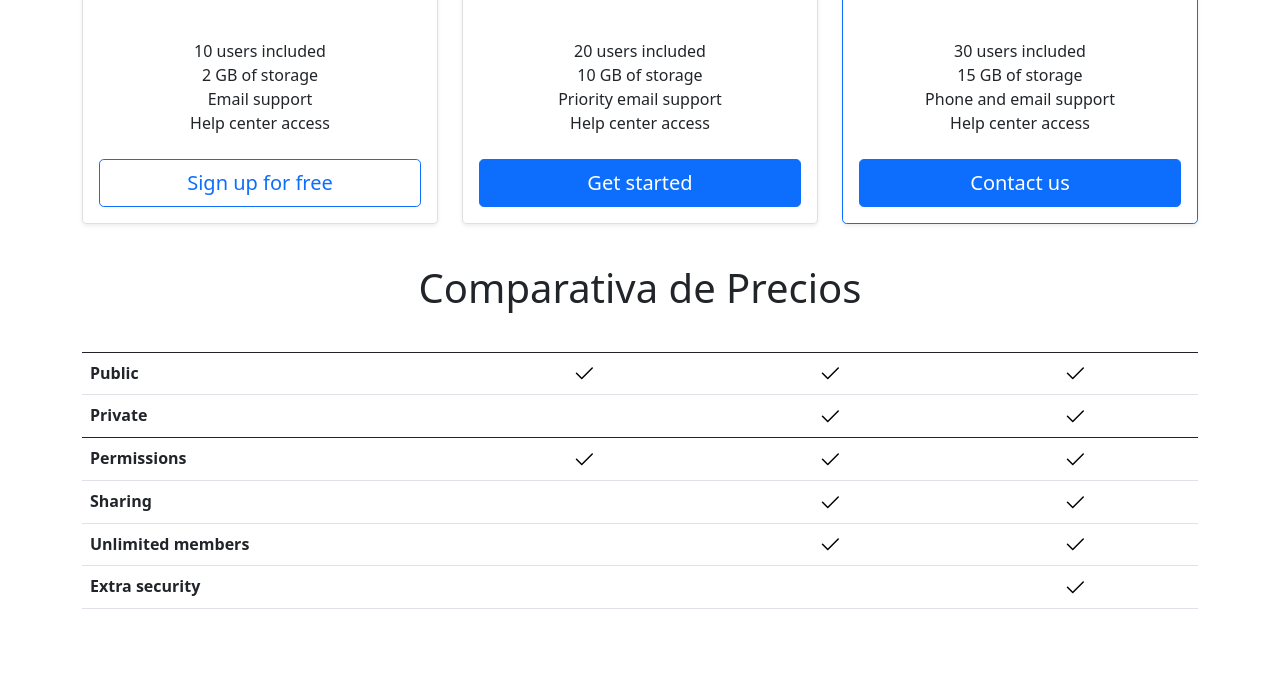
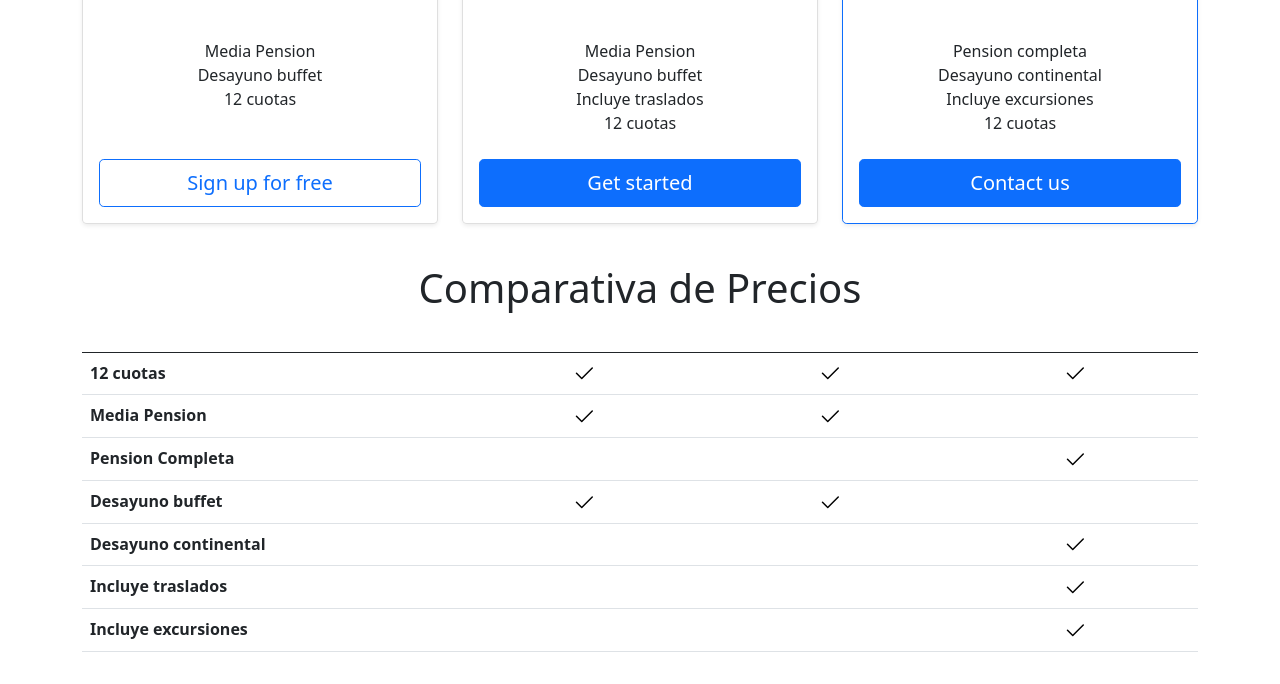
Before and after one commit to ccantero/agencia_turismo, a Python web app: template templates/index.html in a window 1280 px wide. Shown: the part 607-1291 px from the top of the page. Before the commit the page ends 1216 px from the top, so only its background shows below. Run offline with Jinja, Linux system fonts and the light colour scheme; the template is opened without the code that fills it, so the values that code supplies are empty.

Commit message:
minor comments and style

```diff
--- a/templates/index.html
+++ b/templates/index.html
@@ -9,17 +9,17 @@
             <h4 class="my-0 fw-normal">{{ first_option }}</h4>
           </div>
           <div class="card-body">
-            <h1 class="card-title pricing-card-title">$0<small class="text-muted fw-light">/ noche</small></h1>
+            <h1 class="card-title pricing-card-title">$10<small class="text-muted fw-light">/ noche</small></h1>
             <img
 		      src="https://mdbootstrap.com/img/Photos/Vertical/mountain3.jpg"
 		      class="w-100 shadow-1-strong rounded mb-4"
 		      alt=""
 		    />
             <ul class="list-unstyled mt-3 mb-4">
-              <li>10 users included</li>
-              <li>2 GB of storage</li>
-              <li>Email support</li>
-              <li>Help center access</li>
+              <li>Media Pension</li>
+              <li>Desayuno buffet</li>
+              <li>12 cuotas</li>
+              <li><br></li>
             </ul>
             <button type="button" class="w-100 btn btn-lg btn-outline-primary">Sign up for free</button>
           </div>
@@ -38,10 +38,10 @@
 		      alt=""
 		    />
             <ul class="list-unstyled mt-3 mb-4">
-              <li>20 users included</li>
-              <li>10 GB of storage</li>
-              <li>Priority email support</li>
-              <li>Help center access</li>
+              <li>Media Pension</li>
+              <li>Desayuno buffet</li>
+              <li>Incluye traslados</li>
+              <li>12 cuotas</li>
             </ul>
             <button type="button" class="w-100 btn btn-lg btn-primary">Get started</button>
           </div>
@@ -60,10 +60,10 @@
 				alt=""
 			/>
             <ul class="list-unstyled mt-3 mb-4">
-              <li>30 users included</li>
-              <li>15 GB of storage</li>
-              <li>Phone and email support</li>
-              <li>Help center access</li>
+              <li>Pension completa</li>
+              <li>Desayuno continental</li>
+              <li>Incluye excursiones</li>
+              <li>12 cuotas</li>
             </ul>
             <button type="button" class="w-100 btn btn-lg btn-primary">Contact us</button>
           </div>
@@ -85,40 +85,43 @@
         </thead>
         <tbody>
           <tr>
-            <th scope="row" class="text-start">Public</th>
+            <th scope="row" class="text-start">12 cuotas</th>
             <td><svg class="bi" width="24" height="24"><use xlink:href="#check"/></svg></td>
             <td><svg class="bi" width="24" height="24"><use xlink:href="#check"/></svg></td>
             <td><svg class="bi" width="24" height="24"><use xlink:href="#check"/></svg></td>
           </tr>
           <tr>
-            <th scope="row" class="text-start">Private</th>
-            <td></td>
+            <th scope="row" class="text-start">Media Pension</th>
             <td><svg class="bi" width="24" height="24"><use xlink:href="#check"/></svg></td>
             <td><svg class="bi" width="24" height="24"><use xlink:href="#check"/></svg></td>
+            <td></td>
           </tr>
-        </tbody>
-
-        <tbody>
           <tr>
-            <th scope="row" class="text-start">Permissions</th>
-            <td><svg class="bi" width="24" height="24"><use xlink:href="#check"/></svg></td>
-            <td><svg class="bi" width="24" height="24"><use xlink:href="#check"/></svg></td>
+            <th scope="row" class="text-start">Pension Completa</th>
+            <td></td>
+            <td></td>
             <td><svg class="bi" width="24" height="24"><use xlink:href="#check"/></svg></td>
           </tr>
           <tr>
-            <th scope="row" class="text-start">Sharing</th>
+            <th scope="row" class="text-start">Desayuno buffet</th>
+            <td><svg class="bi" width="24" height="24"><use xlink:href="#check"/></svg></td>
+            <td><svg class="bi" width="24" height="24"><use xlink:href="#check"/></svg></td>
             <td></td>
-            <td><svg class="bi" width="24" height="24"><use xlink:href="#check"/></svg></td>
+          </tr>
+          <tr>
+            <th scope="row" class="text-start">Desayuno continental</th>
+            <td></td>
+            <td></td>
             <td><svg class="bi" width="24" height="24"><use xlink:href="#check"/></svg></td>
           </tr>
           <tr>
-            <th scope="row" class="text-start">Unlimited members</th>
+            <th scope="row" class="text-start">Incluye traslados</th>
             <td></td>
-            <td><svg class="bi" width="24" height="24"><use xlink:href="#check"/></svg></td>
+            <td></td>
             <td><svg class="bi" width="24" height="24"><use xlink:href="#check"/></svg></td>
           </tr>
           <tr>
-            <th scope="row" class="text-start">Extra security</th>
+            <th scope="row" class="text-start">Incluye excursiones</th>
             <td></td>
             <td></td>
             <td><svg class="bi" width="24" height="24"><use xlink:href="#check"/></svg></td>
```
